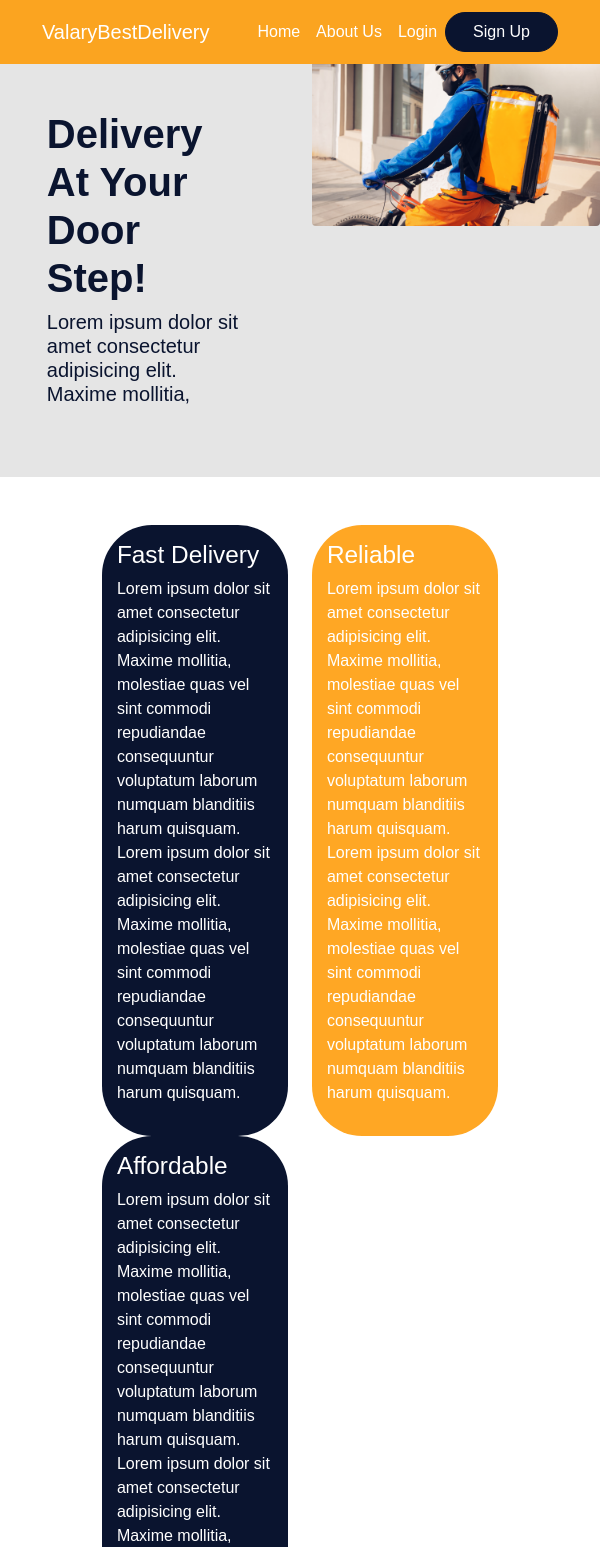
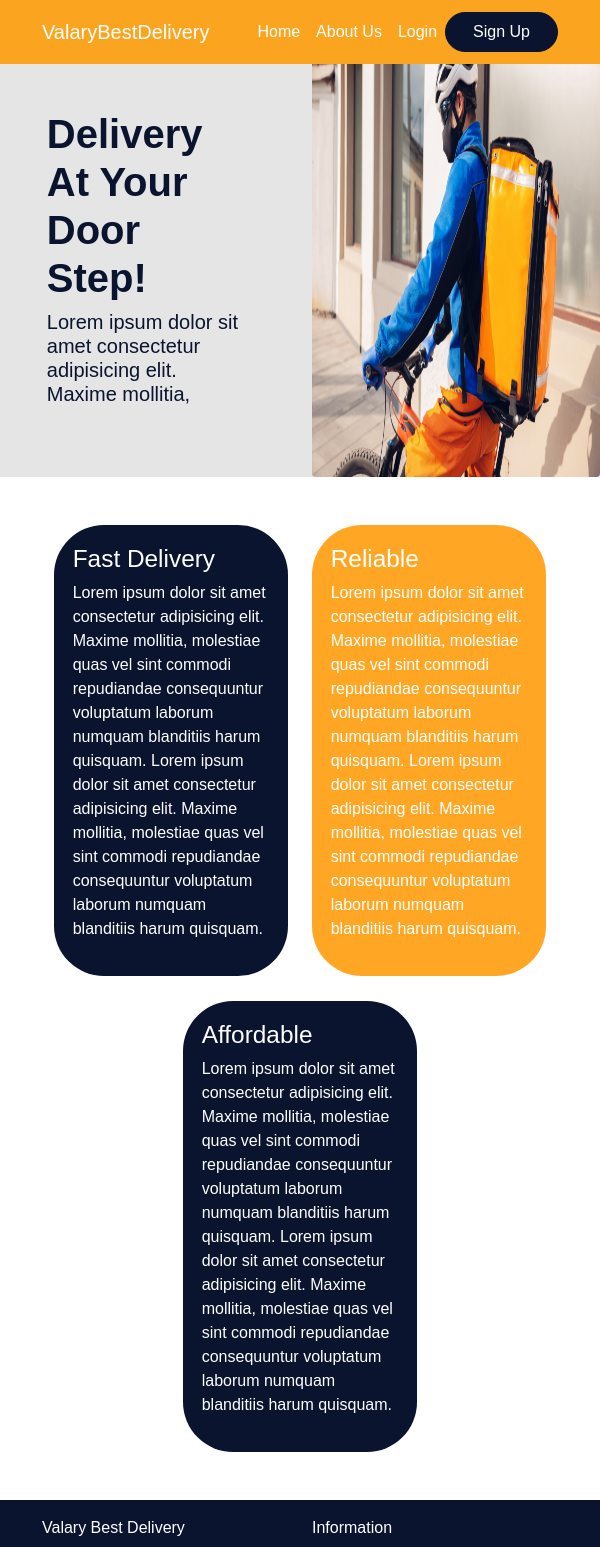
Before and after one commit to UhuruV/delivery-app-react, a React (Create React App) app: page / in a window 600 px wide. Shown: the top 1547 px of the page. Built offline with nearby package versions, Linux system fonts and the light colour scheme.

Commit message:
fetching data from sendy API to show delivery details

```diff
--- a/src/App.css
+++ b/src/App.css
@@ -1,3 +1,9 @@
+* {
+  box-sizing: border-box;
+  padding: 0;
+  margin: 0;
+}
+
 body {
   /* overflow-y: hidden; Hide vertical scrollbar */
   overflow-x: hidden;
@@ -46,16 +52,15 @@ body {
 .navbar-dark .navbar-nav .nav-link:after {
   color: #000 !important;
 }
-.btn-warning{
+.btn-warning {
   background-color: #0a142f !important;
   border-color: #0a142f !important;
   border-radius: 20px;
 }
 
-#nav-link-sign-up{
+#nav-link-sign-up {
   padding: 15px;
 }
-
 
 /* Homepage */
 
@@ -73,7 +78,7 @@ body {
   width: 40%;
   margin: 2% auto;
 }
-#homepage-second-div{
+#homepage-second-div {
   width: 35%;
   margin: 10% auto;
 }
@@ -153,8 +158,8 @@ nav.navbar.navbar-expand.navbar-dark.bg-dark.fixed-top {
 
 /* About section */
 .about {
-  background-image: url(../src/components/about/assets/delivery.jpg) ,
-  linear-gradient(rgba(0, 0, 0, 0.9), rgba(0, 0, 0, 0.9));
+  background-image: url(../src/components/about/assets/delivery.jpg),
+    linear-gradient(rgba(0, 0, 0, 0.9), rgba(0, 0, 0, 0.9));
   background-size: cover;
   background-repeat: no-repeat;
   opacity: 0.9;
@@ -225,44 +230,47 @@ h1 {
 }
 
 /* delivery component */
-.small, .medium, .large{
+.small,
+.medium,
+.large {
   padding: 0.8%;
   color: #fff;
 }
-.delivery-para{
-    padding-top: 10px;
+.delivery-para {
+  padding-top: 10px;
 }
-.small{
+.small {
   background-color: #0a142f;
   border-radius: 5px 0 0 5px;
 }
-.medium, .large{
+.medium,
+.large {
   background: #ffa724;
 }
-.large{
+.large {
   border-radius: 0 5px 5px 0;
 }
 
-.delivery-size{
+.delivery-size {
   width: 96%;
   margin: auto;
 }
-.delivery-details{
+.delivery-details {
   width: 100%;
   margin: 2% auto;
   border-radius: 5px;
   padding: 0.6%;
-  background-color: #E8E8E8;
+  background-color: #e8e8e8;
 }
 
-.btn-continue{
+.btn-continue {
   background: #ffa724 !important;
   color: #fff !important;
   width: 100%;
 }
 
 /* Tracking */
-.delivery{
+.delivery {
   width: 30%;
   margin: 6% auto;
 }
@@ -271,11 +279,11 @@ h1 {
 }
 
 /* Link */
-a{
+a {
   text-decoration: none;
 }
 
-.input-group-text{
+.input-group-text {
   background: #ffa724 !important;
 }
 @keyframes App-logo-spin {
@@ -286,3 +294,61 @@ a{
     transform: rotate(360deg);
   }
 }
+
+/* Extra small devices (phones, 600px and down) */
+@media only screen and (max-width: 600px) {
+  .home-page-image {
+    height: 100%;
+    width: 100%;
+  }
+  .div-three {
+    margin-top: 5%;
+    display: block;
+  	margin-left: auto;
+	margin-right: auto;
+  }
+  .value-container {
+    width: 100%;
+  }
+  #value-row {
+    margin-left: 0 !important;
+    margin-right: 0 !important;
+  }
+  .element1-home,
+  .element2-home {
+    width: 100% !important;
+  }
+  .about-image{
+    display: none;
+  }
+  .about-paragraph{
+    width: 100%;
+    margin: 2% auto;
+  }
+}
+
+/* Small devices (portrait tablets and large phones, 600px and up) */
+@media only screen and (min-width: 600px) {
+  .home-page-image {
+    height: 100%;
+    width: 100%;
+  }
+  .div-three {
+    margin-top: 5%;
+    display: block;
+  	margin-left: auto;
+	margin-right: auto;
+  }
+}
+
+/* Medium devices (landscape tablets, 768px and up) */
+@media only screen and (min-width: 768px) {
+}
+
+/* Large devices (laptops/desktops, 992px and up) */
+@media only screen and (min-width: 992px) {
+}
+
+/* Extra large devices (large laptops and desktops, 1200px and up) */
+@media only screen and (min-width: 1200px) {
+}
--- a/src/components/about/About.js
+++ b/src/components/about/About.js
@@ -17,8 +17,9 @@ const About = () => {
           </Col>
         </Row>
 
+{/* <div className="col-xs-12 col-sm-6"> */}
         <Row className="m-5" style={{ textAlign:"left" }}>
-        <Col xs={6}>
+        <Col xs={6} className="about-paragraph">
           <h3 className="abt-h3 p-3">About US</h3>
             <p className="p-3" id="para">
               Lorem ipsum dolor sit amet consectetur adipisicing elit. Maxime
@@ -38,7 +39,7 @@ const About = () => {
         </Button>
           </Col>
           <Col xs={6}>
-            <Image src={image} rounded style={{ width: "100%" }} />
+            <Image src={image} rounded style={{ width: "100%",height: "100%" }} className="about-image" />
           </Col>
 
         </Row>
@@ -66,6 +67,7 @@ const About = () => {
               </p>
             </Col>
           </Row>
+
         </Container>
     </>
   );
--- a/src/components/delivery/DeliveryDetails.js
+++ b/src/components/delivery/DeliveryDetails.js
@@ -1,9 +1,10 @@
-import React from "react";
+import React, { useState, useEffect } from "react";
 import { Form, Row, Col, Button, Card, FormControl } from "react-bootstrap";
 import { Link } from "react-router-dom";
 import * as Icon  from 'react-bootstrap-icons'
 import * as sweetalert from "sweetalert";
 import { useHistory } from "react-router";
+import axios from 'axios';
 
 const DeliveryDetails = () => {
   const history = useHistory();
@@ -20,6 +21,16 @@ const DeliveryDetails = () => {
     onClickContinue();
     history.push("/tracking");
   };
+
+  useEffect(()=>{
+    const fetchData = async () =>{
+      const result = await axios.post(
+        `https://api.sendyit.com/v2/orders`
+      );
+      setDeliveryData(results);
+    }
+    fetchData();
+  },[]);
 
   return (
     <div>
--- a/src/components/home/HomePage.js
+++ b/src/components/home/HomePage.js
@@ -15,7 +15,7 @@ const HomePage = () => {
         </Col>
         <Col xs={6} >
           {" "}
-          <Image src={image} rounded style={{ width: "100%" }} />
+          <Image src={image} rounded style={{ width: "100%" }} className="home-page-image" />
         </Col>
       </Row>
 
@@ -28,8 +28,8 @@ const HomePage = () => {
         </Row> */}
       {/* </Container> */}
 
-      <Container>
-        <Row className="m-5">
+      <Container className="value-container">
+        <Row className="m-5" id="value-row">
           <Col xs={6} md={4}>
             <div className="element1-home">
               <h3>Fast Delivery</h3>
@@ -58,7 +58,7 @@ const HomePage = () => {
               </p>
             </div>
           </Col>
-          <Col xs={6} md={4}>
+          <Col xs={6} md={4} className="div-three">
             <div className="element3-home">
               <h3>Affordable</h3>
               <p>
--- a/src/components/tracking/DeliveryTracking.js
+++ b/src/components/tracking/DeliveryTracking.js
@@ -1,7 +1,21 @@
 import React from "react";
 import { Card, Row, Col } from "react-bootstrap";
+import { useEffect, useState } from 'react';
 
 const DeliveryTracking = () => {
+  const [deliveryData, setDeliveryData] = useEffect('');
+
+  useEffect(()=>{
+    const fetchData = async () =>{
+      const result = await fetch(
+        `https://api.sendyit.com/v2/orders/${orderNumber}`
+      );
+      setDeliveryData(results);
+    }
+    fetchData();
+  },[]);
+
+
   return (
     <div className="sign-up">
       <div className="delivery">
```
